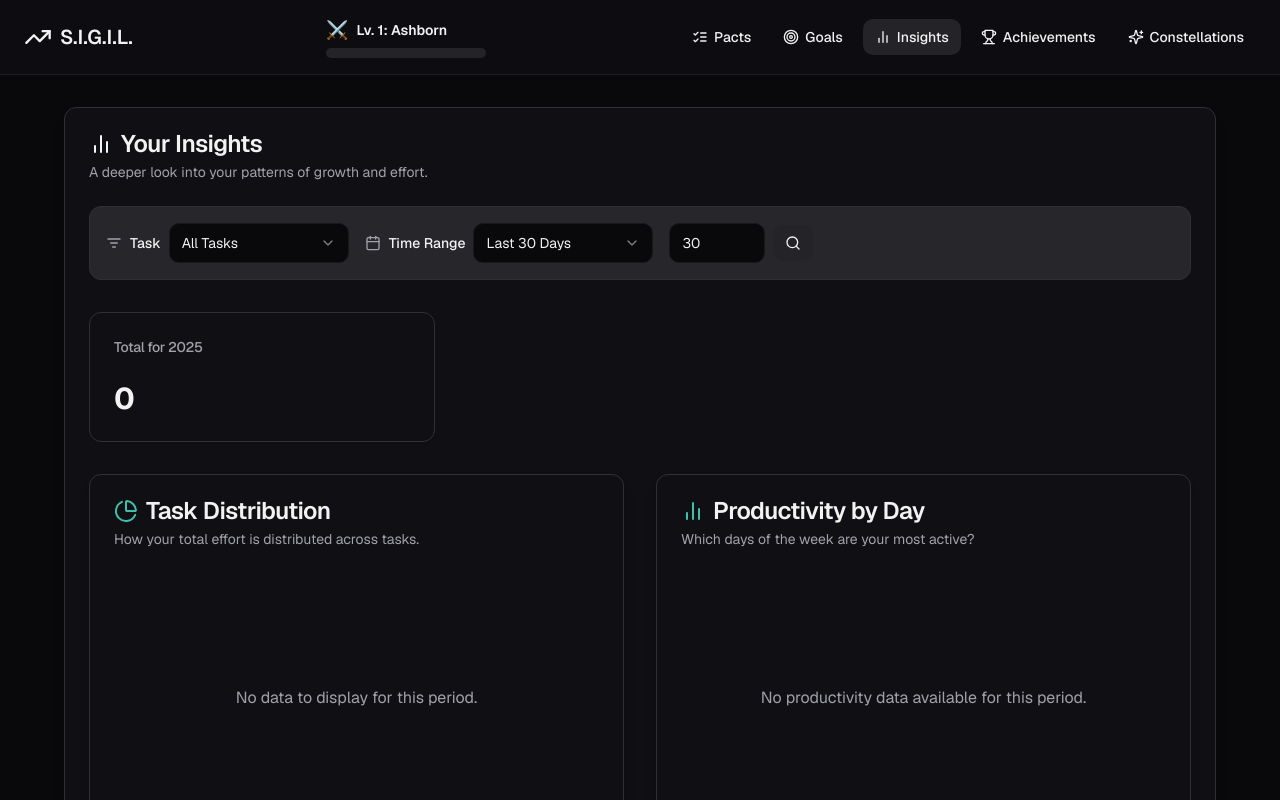
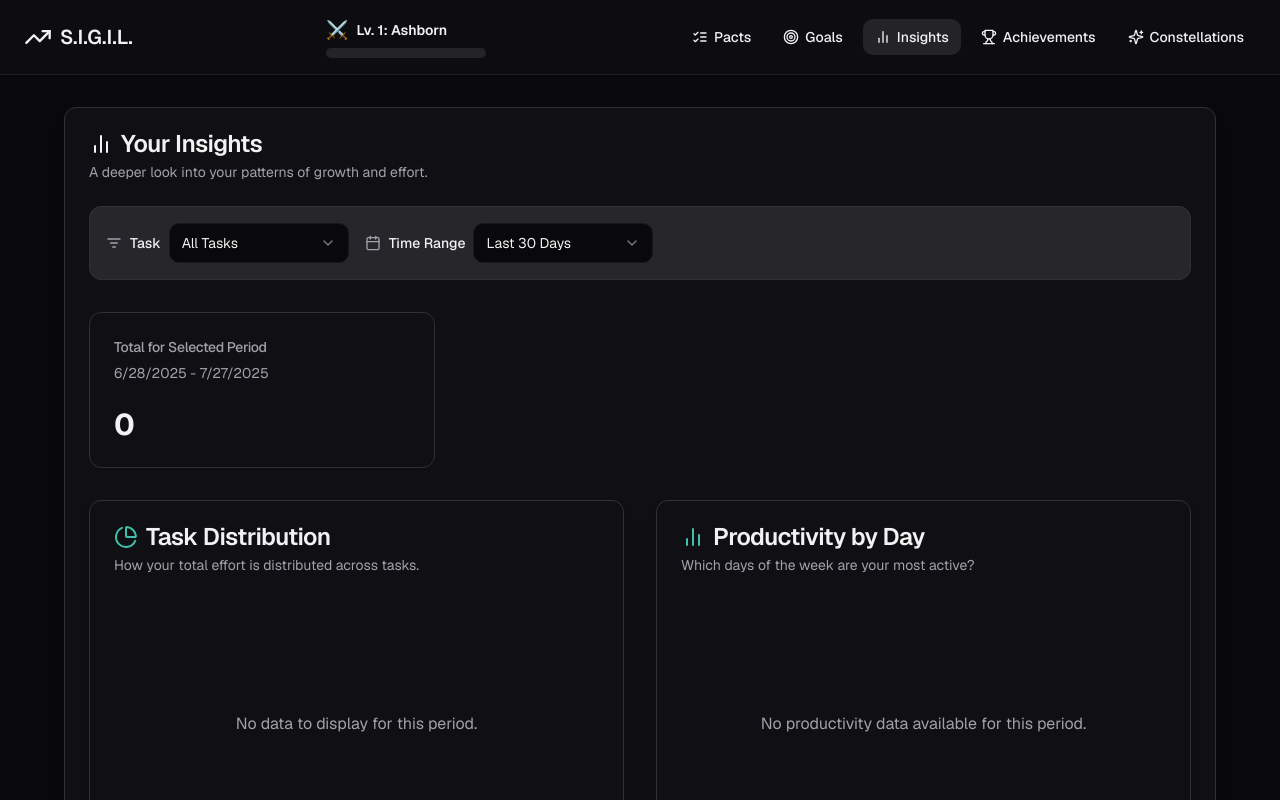
Before and after one commit to Abhi9818-max/SIGIL-clean, a Next.js app: page /insights in a window 1280 px wide. Shown: the top 800 px of the page. Built offline with nearby package versions, Linux system fonts and the light colour scheme.

Commit message:
make more upgrade

```diff
--- a/src/app/insights/page.tsx
+++ b/src/app/insights/page.tsx
@@ -20,14 +20,12 @@ import { subDays, startOfYear, getYear, endOfYear } from 'date-fns';
 import TaskDistributionChart from '@/components/insights/TaskDistributionChart';
 import ProductivityByDayChart from '@/components/insights/ProductivityByDayChart';
 import Link from 'next/link';
-import { Separator } from '@/components/ui/separator';
 import { Label } from '@/components/ui/label';
 
 type TimeRange = 'last_30_days' | 'last_90_days' | 'this_year' | 'last_year' | 'custom';
 
 export default function InsightsPage() {
-  const { getUserLevelInfo, getYearlySum, taskDefinitions } = useUserRecords();
-  const [yearForSum, setYearForSum] = useState<number>(new Date().getFullYear());
+  const { getUserLevelInfo, getAggregateSum, taskDefinitions } = useUserRecords();
   const [timeRange, setTimeRange] = useState<TimeRange>('last_30_days');
   const [customDays, setCustomDays] = useState<number | string>(30);
   const [selectedTaskId, setSelectedTaskId] = useState<string | null>(null);
@@ -35,15 +33,6 @@ export default function InsightsPage() {
     start: subDays(new Date(), 29),
     end: new Date(),
   });
-
-  useEffect(() => {
-    const currentYear = new Date().getFullYear();
-    if (timeRange === 'this_year') {
-      setYearForSum(currentYear);
-    } else if (timeRange === 'last_year') {
-      setYearForSum(currentYear - 1);
-    }
-  }, [timeRange]);
 
   const calculateDateRange = (range: TimeRange, days?: number) => {
     const now = new Date();
@@ -65,7 +54,7 @@ export default function InsightsPage() {
         end = endOfYear(new Date(lastYear, 11, 31));
         break;
       case 'custom':
-        start = subDays(now, (days || 30) - 1);
+        start = subDays(now, (Number(days) || 30) - 1);
         end = now;
         break;
       case 'last_30_days':
@@ -77,6 +66,7 @@ export default function InsightsPage() {
     setDateRange({ start, end });
   };
 
+  // This effect recalculates the date range whenever the timeRange filter changes
   useEffect(() => {
     if (timeRange !== 'custom') {
       calculateDateRange(timeRange);
@@ -86,7 +76,6 @@ export default function InsightsPage() {
   const handleCustomDaysApply = () => {
     const days = Number(customDays);
     if (days > 0) {
-      setTimeRange('custom'); // Set range to custom to reflect the action
       calculateDateRange('custom', days);
     }
   };
@@ -94,7 +83,7 @@ export default function InsightsPage() {
   const levelInfo = getUserLevelInfo();
   const pageTierClass = levelInfo ? `page-tier-group-${levelInfo.tierGroup}` : 'page-tier-group-1';
 
-  const displayedYearSum = getYearlySum(yearForSum, selectedTaskId);
+  const displayedSum = getAggregateSum(dateRange.start, dateRange.end, selectedTaskId);
 
   return (
     <div className={cn("min-h-screen flex flex-col", pageTierClass)}>
@@ -147,7 +136,8 @@ export default function InsightsPage() {
                         </Select>
                     </div>
 
-                    <div className="flex items-center gap-2 w-full md:w-auto">
+                    {timeRange === 'custom' && (
+                        <div className="flex items-center gap-2 w-full md:w-auto animate-fade-in-up">
                             <Label htmlFor="custom-days" className="sr-only">Custom Days</Label>
                             <Input
                                 id="custom-days"
@@ -167,6 +157,7 @@ export default function InsightsPage() {
                                 <Search className="h-4 w-4"/>
                             </Button>
                         </div>
+                    )}
                 </div>
             </div>
 
@@ -174,16 +165,16 @@ export default function InsightsPage() {
                <Card className="lg:col-span-1">
                  <CardHeader>
                    <CardTitle className="text-sm font-medium text-muted-foreground">
-                    {selectedTaskId ? `Total for ${taskDefinitions.find(t => t.id === selectedTaskId)?.name}` : `Total for ${yearForSum}`}
+                    Total for Selected Period
                    </CardTitle>
+                    <CardDescription>
+                      {dateRange.start.toLocaleDateString()} - {dateRange.end.toLocaleDateString()}
+                    </CardDescription>
                  </CardHeader>
                  <CardContent>
-                   <p className="text-3xl font-bold">{displayedYearSum.toLocaleString()}</p>
+                   <p className="text-3xl font-bold">{displayedSum.toLocaleString()}</p>
                  </CardContent>
                </Card>
-                <div className="lg:col-span-2">
-                    {/* Placeholder for potential future cards */}
-                </div>
             </div>
             <div className="grid grid-cols-1 lg:grid-cols-2 gap-8">
                 <TaskDistributionChart startDate={dateRange.start} endDate={dateRange.end} taskId={selectedTaskId} />
--- a/src/components/insights/ProductivityByDayChart.tsx
+++ b/src/components/insights/ProductivityByDayChart.tsx
@@ -24,7 +24,7 @@ interface ProductivityByDayChartProps {
 const chartConfig = {
   total: {
     label: "Total Value",
-    color: "hsl(var(--primary))",
+    color: "hsl(var(--accent))",
   },
 } satisfies ChartConfig;
 
@@ -51,7 +51,7 @@ const ProductivityByDayChart: React.FC<ProductivityByDayChartProps> = ({ startDa
       </CardHeader>
       <CardContent>
         {isLoading ? (
-          <div className="h-[250px] w-full">
+          <div className="h-[250px] w-full p-4">
             <Skeleton className="h-full w-full" />
           </div>
         ) : chartData.length === 0 || chartData.every(d => d.total === 0) ? (
--- a/src/components/insights/TaskDistributionChart.tsx
+++ b/src/components/insights/TaskDistributionChart.tsx
@@ -81,12 +81,12 @@ const TaskDistributionChart: React.FC<TaskDistributionChartProps> = ({ startDate
       </CardHeader>
       <CardContent>
         {isLoading ? (
-          <div className="h-[250px] w-full">
+          <div className="h-[250px] w-full p-4">
             <Skeleton className="h-full w-full" />
           </div>
         ) : taskId ? (
           <SingleTaskView />
-        ) : chartData.length === 0 ? (
+        ) : chartData.length === 0 || chartData.every(d => d.value === 0) ? (
           <p className="text-center text-muted-foreground py-10 h-[250px] flex items-center justify-center">
             No data to display for this period.
           </p>
@@ -105,7 +105,7 @@ const TaskDistributionChart: React.FC<TaskDistributionChartProps> = ({ startDate
                 strokeWidth={5}
               >
                 {chartData.map((entry, index) => (
-                    <Cell key={`cell-${index}`} fill={entry.fill} />
+                    <Cell key={`cell-${index}`} fill={`var(--color-${entry.name})`} />
                 ))}
               </Pie>
               <ChartLegend
```
Lines whose indentation alone changed are shown as unchanged.
